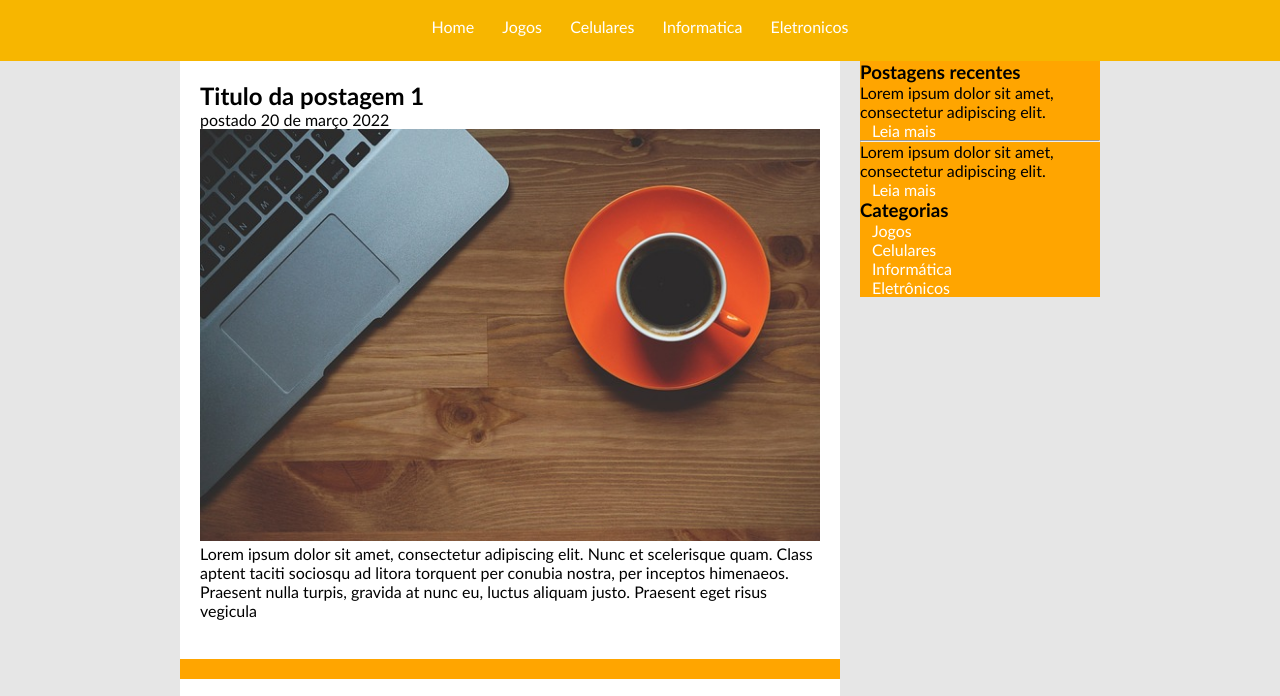
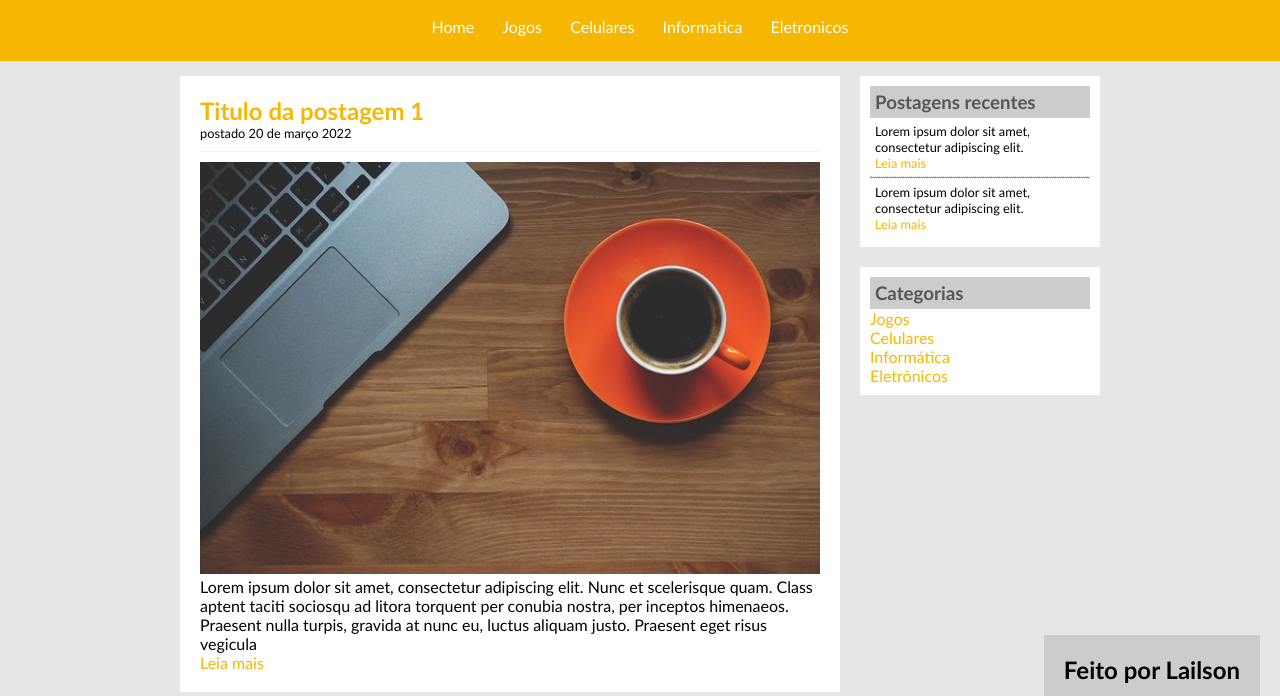
Before and after one commit to AbrayL/Projeto-TecBlog, a plain HTML site: page index.html in a window 1280 px wide. Shown: the part 76-772 px from the top of the page. Drawn offline with Linux system fonts and the light colour scheme.

Commit message:
Update estilo.css

```diff
--- a/css/estilo.css
+++ b/css/estilo.css
@@ -14,9 +14,7 @@ body{
 #area-principal{
 	width: 920px;
 	margin: 0 auto;
-}
-#area-postagens,#area-lateral{
-	background: orange;
+	padding: 15px;
 }
 
 #area-postagens{
@@ -32,6 +30,13 @@ body{
 	padding: 20px;
 	margin-bottom: 20px;
 	background-color: white;
+}
+
+.conteudo-lateral{
+	background: white;
+	padding: 10px;
+	margin-bottom: 20px;
+
 }
 
 #area-rodape{
@@ -62,14 +67,23 @@ Formatação do menu
 a{
 	text-decoration: none;
 }
-a:link, a:visited{
+#area-cabecalho a:link,#area-cabecalho a:visited{
 	color: #FFF;
 	padding: 8px 12px;
 }
 
-a:hover{
+#area-cabecalho a:hover{
 	color: #f7b600;
 	background-color: #FFF;
+	text-decoration: none;
+}
+
+a:link, a:visited{
+	color: #f7b600;
+}
+
+a:hover{
+	text-decoration: underline;
 }
 
 
@@ -82,6 +96,41 @@ h1{
 	font-size: 2.5em;
 }
 
+h2{
+	color: #f7b600;
+}
+
+h3{
+	color: #565656;
+	background: #CCC;
+	padding: 5px;
+
+}
+
 .branco{
 	color: white;
 }
+
+.data-postagem {
+	font-size: 0.8em;
+	border-bottom:  1px solid #f4f4f4;
+	padding-bottom: 10px;
+	margin-bottom: 10px;
+	display: block;
+}
+
+.postagem-lateral{
+	font-size: 0.8em;
+	padding: 5px;
+	border-bottom: 1px dotted #CCC;
+
+}
+
+#credito{
+	position: fixed;
+	right: 20px;
+	bottom: 20px;
+	background:#CCC;
+	color: black;
+	padding: 20px;
+}
```
